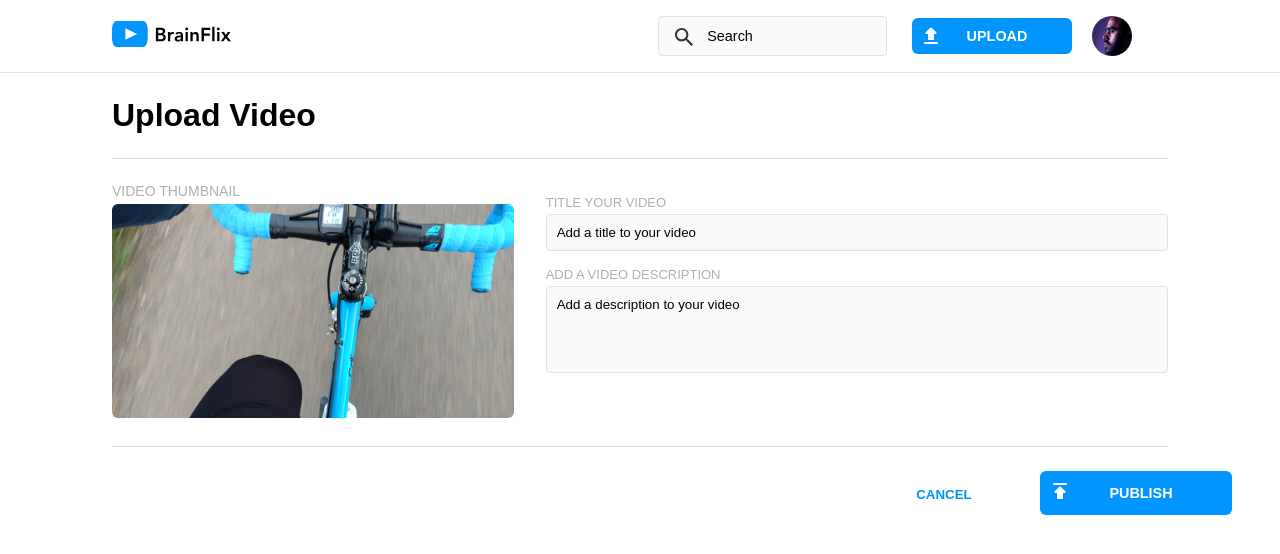
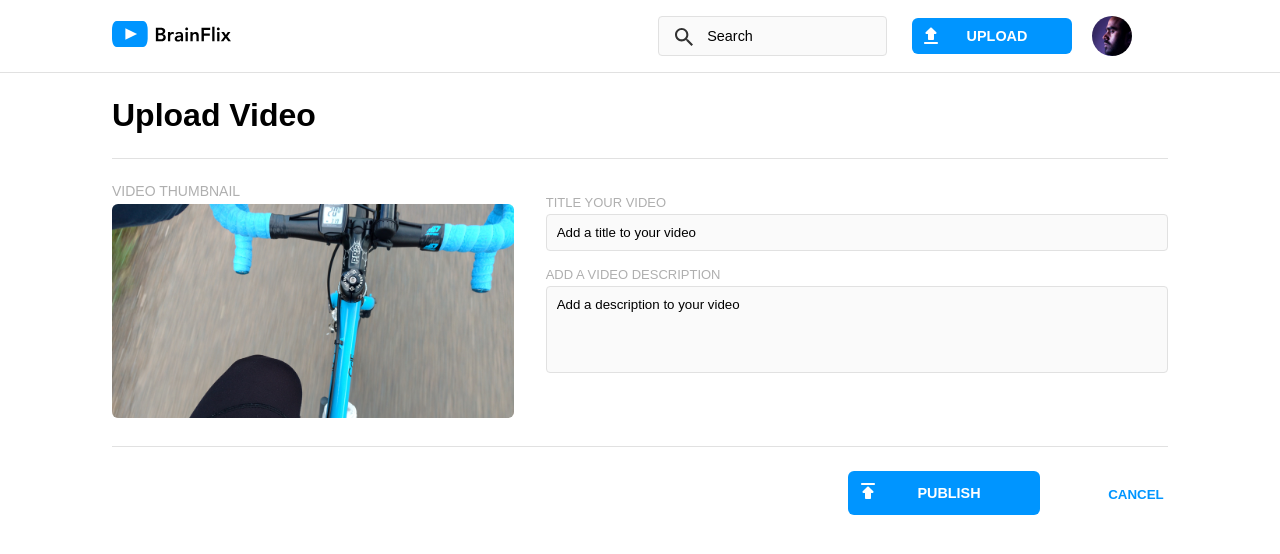
Before and after one commit to ringrazor2/richard-chiu-brainflix, a React (Create React App) app: page /upload in a window 1280 px wide. Shown: the top 554 px of the page. Built offline with nearby package versions, Linux system fonts and the light colour scheme.

Commit message:
button fx link refact

```diff
--- a/src/components/CommentsForm/CommentsForm.js
+++ b/src/components/CommentsForm/CommentsForm.js
@@ -26,7 +26,7 @@
               placeholder="Add a new comment"
             ></input>
           </div>
-          <button className="commentsForm__button">
+          <button className="commentsForm__button" disabled>
             <p className="commentsForm__button-text">COMMENT</p>
           </button>
         </div>
--- a/src/components/UploadButtons/UploadButtons.js
+++ b/src/components/UploadButtons/UploadButtons.js
@@ -1,14 +1,16 @@
 import "./UploadButtons.scss";
-
+import { Link } from "react-router-dom";
 const UploadButtons = () => {
   return (
     <div className="uploadButtons">
       <button className="uploadButtons__publish">
         <p className="uploadButtons__publish-text">PUBLISH</p>
       </button>
-      <button className="uploadButtons__cancel" disabled>
-        <p className="uploadButtons__cancel-text">CANCEL</p>
-      </button>
+      <Link to="/">
+        <button className="uploadButtons__cancel">
+          <p className="uploadButtons__cancel-text">CANCEL</p>
+        </button>
+      </Link>
     </div>
   );
 };
```
